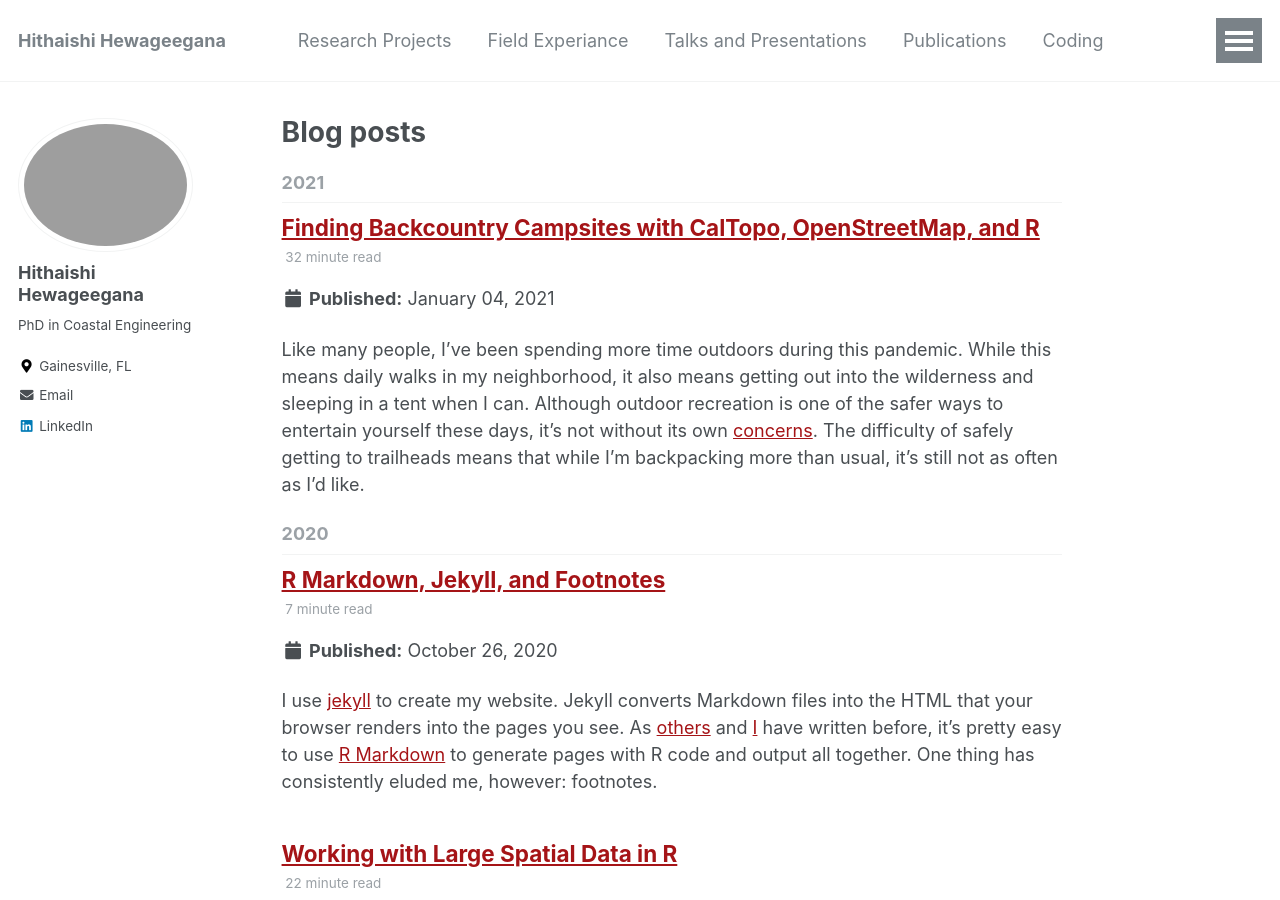
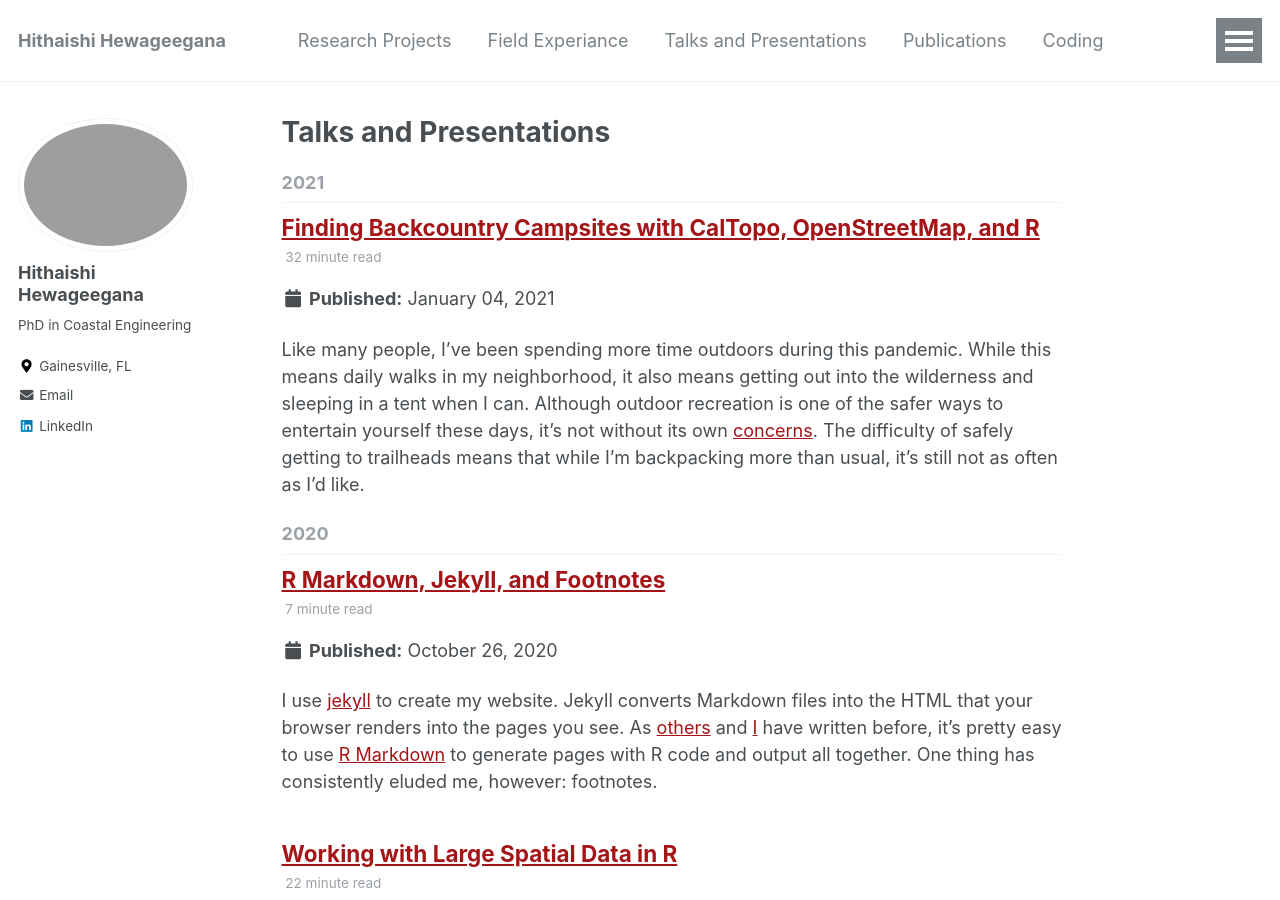
Before and after one commit to Hithaishi-H/Hithaishi, a Jekyll site: the page built from _pages/posts.html, in a window 1280 px wide and 900 px high. Built offline with Jekyll 4.4.1, drawn with Linux system fonts in a browser that asks for light colours.

Commit message:
Update posts.html

```diff
--- a/_pages/posts.html
+++ b/_pages/posts.html
@@ -1,7 +1,7 @@
 ---
 layout: archive
 permalink: /posts/
-title: "Blog posts"
+title: "Talks and Presentations"
 author_profile: true
 ---
 
```
